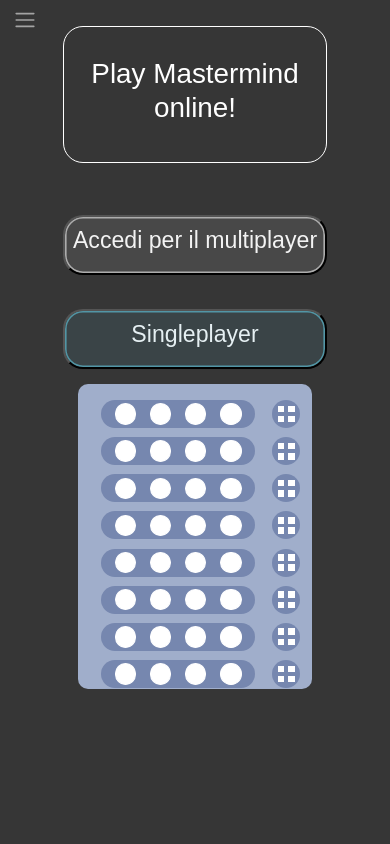
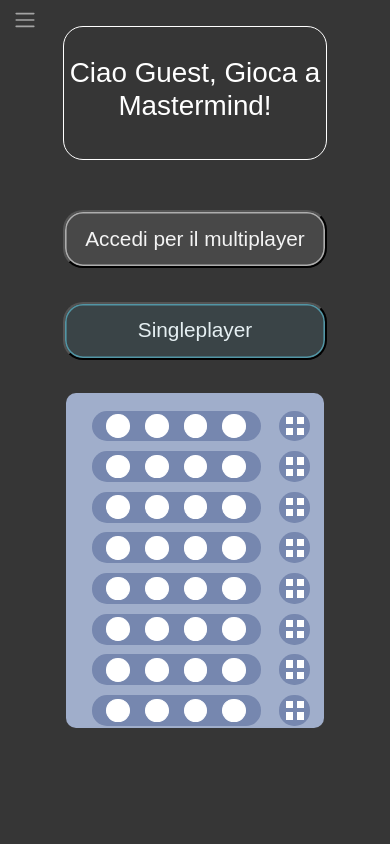
Before and after one commit to l3onrdo/Mind-Masters, a Flask app: page / in a window 390 px wide. Run offline with Flask 3, Linux system fonts and the light colour scheme.

Commit message:
Improved homepage responsiveness. Changed way to verify if a user is logged in.

```diff
--- a/app.py
+++ b/app.py
@@ -162,7 +162,7 @@ def index():
         EntraLobby.query.filter_by(user_id=current_user.username).delete()
         Lobby.query.filter_by(player1=current_user.username).delete()
         db.session.commit()
-        return render_template('index.html', msg=current_user.username)
+        return render_template('index.html', current_user=current_user)
     return render_template('index.html')
 
 @app.route('/register', methods=['GET', 'POST'])
--- a/static/css/index.css
+++ b/static/css/index.css
@@ -227,6 +227,28 @@ input:checked + .slider:before {
   }
   .leftpane {
       flex: 50%; /* Set flex basis to 35% */
-        margin: 0 10% 0 10% /* Set margins */
+      margin: 0 6% 0 6% /* Set margins */
   }
 }
+
+@media (max-width: 530px) {
+  .container-fluid {
+    flex-direction: column-reverse; /* Switch to horizontal direction for smaller screens */
+    height: 100%; /* Make container span full page height */
+  }
+  .rightpane {
+      flex: 50%; /* Set flex basis to 35% */
+      margin: 0 10% 0 10%; /* Set margins */
+      margin-bottom: 5%;
+  }
+  .leftpane {
+      flex: 50%; /* Set flex basis to 35% */
+      margin: 0 6% 0 6% /* Set margins */
+  }
+}
+
+@media (max-height: 857px){
+  h3{
+    font-size: 1.3rem;
+  }
+}
--- a/static/css/main.css
+++ b/static/css/main.css
@@ -211,7 +211,6 @@ a.sidebar-link {
     outline-offset: .1em;
     transition: background-size .4s, background-position 0s .4s;
     position: relative;
-
   }
 
   .play_button::before {
--- a/templates/index.html
+++ b/templates/index.html
@@ -118,22 +118,26 @@
         <div class="rightpane">
             <div class="right-container">
                 <div class="right-toppane">
-                    <h1 id="motto">Play Mastermind online! {{msg}} </h3>
+                    {% if current_user.is_authenticated %}
+                        <h1 id="motto">Ciao {{current_user.username}}, Gioca a Mastermind!</h3>
+                    {% else %}
+                        <h1 id="motto">Ciao Guest, Gioca a Mastermind!</h3>
+                    {% endif %}
                 </div>
 
                 <div class="space"></div>
 
                 <div class="right-middlepane" >
-                    {% if session['username'] %}
+                    {% if current_user.is_authenticated %}
 
                         <button class="play_button" id="online_button" onclick="callModal()">
-                            <h3 style="color: white; text-decoration: none;">Multiplayer</h3>
+                            <h3 style="color: white; text-decoration: none; margin-bottom: 0;">Multiplayer</h3>
                         </button>
 
                     {% else %}
                     <a class="link_play" href="{{ url_for('login') }}">
                         <button class="play_button" id="online_button_access">
-                            <h3 style="color: white; text-decoration: none;">Accedi per il multiplayer</h3>
+                            <h3 style="color: white; text-decoration: none; margin-bottom: 0;">Accedi per il multiplayer</h3>
                         </button>
                     </a>
                     {% endif %}
@@ -145,7 +149,7 @@
                     <!--Sistemare si vede il link blu-->
                     <a href="{{ url_for('game') }}" class="link_play">
                         <button class="play_button" id="computer_button">
-                                <h3 style="color: white; text-decoration: none;">Singleplayer</h3>
+                                <h3 style="color: white; text-decoration: none; margin-bottom: 0;">Singleplayer</h3>
                         </button>
                     </a>
                 </div>
```
Also changed, not shown: 2 other files. Lines whose indentation alone changed are shown as unchanged.
